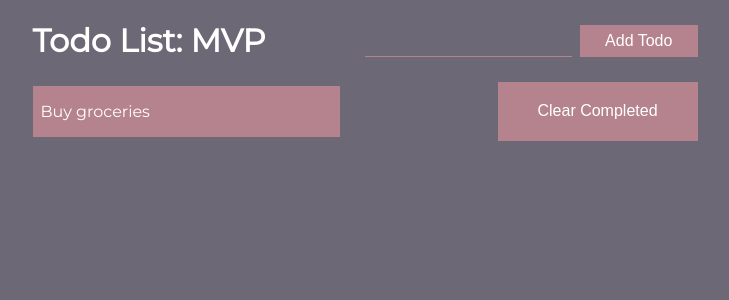
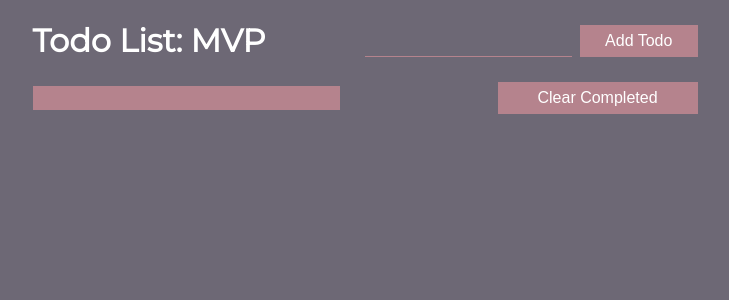
Before and after one commit to maribelcuales/React-Todo-Project, a React (Create React App) app: page / in a window 1280 px wide. Shown: the top 300 px of the page, without its empty margins (275-1004 px from the left). Built offline with nearby package versions, Linux system fonts and the light colour scheme; the HTML template or start-up script is replaced by a standard one.

Commit message:
Renamed props name to task in todo array and moved up placement of toggleTodo function.

```diff
--- a/src/App.js
+++ b/src/App.js
@@ -5,7 +5,7 @@ import './styles.css';
 
 const todoArray = [
   {
-    name: 'Buy groceries',
+    task: 'Buy groceries',
     id: Date.now(),
     completed: false
   }
@@ -22,18 +22,6 @@ class App extends React.Component {
     };
   }
 
-  addTodo = (e, item) => {
-    e.preventDefault();
-    const newTodo = {
-      name: item,
-      id: Date.now(),
-      completed: false
-    };
-    this.setState({
-      todoItems: [...this.state.todoItems, newTodo]
-    });
-  };
-
   toggleTodo = itemId => {
     console.log(itemId);
     this.setState({
@@ -46,6 +34,18 @@ class App extends React.Component {
         }
         return item;
       })
+    });
+  };
+
+  addTodo = (e, item) => {
+    e.preventDefault();
+    const newTodo = {
+      name: item,
+      id: Date.now(),
+      completed: false
+    };
+    this.setState({
+      todoItems: [...this.state.todoItems, newTodo]
     });
   };
 
```
